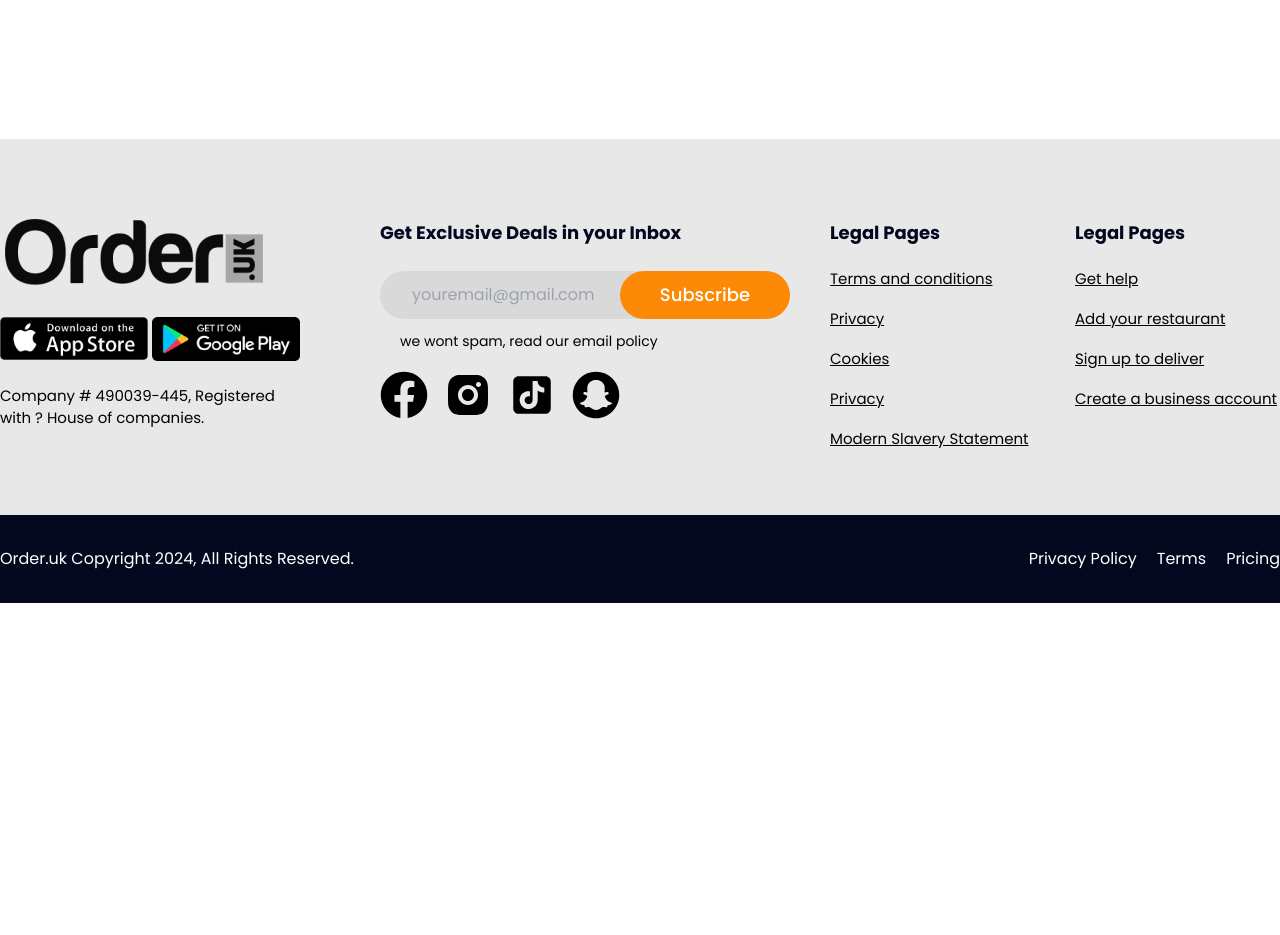
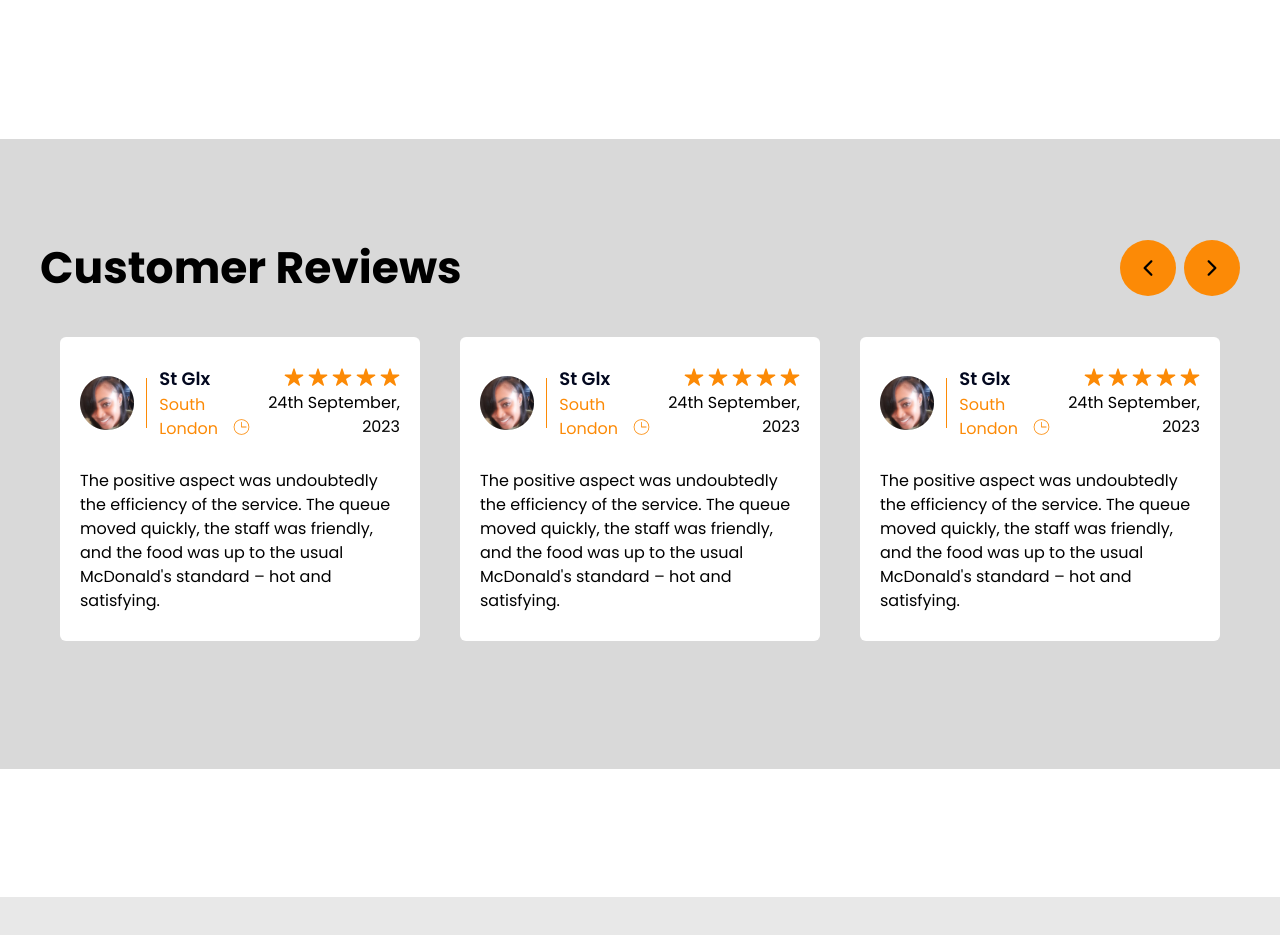
Before and after one commit to frontend-complex/food-ordering, a React (Vite) app: page /menu in a window 1280 px wide. Shown: the part 4700-5635 px from the top of the page. Before the commit the page ends 5303 px from the top, so only its background shows below. Built offline with nearby package versions, Linux system fonts and the light colour scheme; grey boxes are pictures that could not be loaded.

Commit message:
Add and update slider sectin in [Restaurent details page]

```diff
--- a/package.json
+++ b/package.json
@@ -16,6 +16,8 @@
     "react-dom": "^18.2.0",
     "react-icons": "^5.2.1",
     "react-router-dom": "^6.23.1",
+    "react-slick": "^0.30.2",
+    "slick-carousel": "^1.8.1",
     "sort-by": "^1.2.0"
   },
   "devDependencies": {
--- /dev/null
+++ b/src/components/RestaurentDetails/CustomerReview/ReviewCard/index.jsx
@@ -0,0 +1,45 @@
+import avatar from "../../../../assets/images/avatar/avatar.png";
+import { CiClock2 } from "react-icons/ci";
+import { IoStar } from "react-icons/io5";
+
+const ReviewCard = () => {
+  return (
+    <div className="bg-white p-7  px-5 ml-5 rounded-md">
+      {/* top */}
+      <div className="flex flex-row items-center justify-between">
+        <div className="flex flex-row items-center gap-3">
+          <img src={avatar} alt="" className="" />
+          <div className="w-[2px] bg-orange h-[50px]"></div>
+          <div className="">
+            <p className="text-lg font-semibold text-[#03081F]">St Glx</p>
+            <p className="text-base text-orange font-normal font-poppins">
+              South London
+            </p>
+          </div>
+        </div>
+        <div className="text-right">
+          <div className="flex flex-row gap-1 text-orange justify-end mb-1">
+            <IoStar className="text-xl" />
+            <IoStar className="text-xl" />
+            <IoStar className="text-xl" />
+            <IoStar className="text-xl" />
+            <IoStar className="text-xl" />
+          </div>
+          <div className="flex flex-row items-end gap-3">
+            <CiClock2 className="text-2xl text-orange" />
+            <p className="text-base font-normal text-black">
+              24th September, 2023
+            </p>
+          </div>
+        </div>
+      </div>
+      {/* content */}
+      <p className="text-base font-normal max-w-md mt-7">
+        The positive aspect was undoubtedly the efficiency of the service. The
+        queue moved quickly, the staff was friendly, and the food was up to the
+        usual McDonald's standard – hot and satisfying.
+      </p>
+    </div>
+  );
+};
+export default ReviewCard;
--- /dev/null
+++ b/src/components/RestaurentDetails/CustomerReview/index.jsx
@@ -0,0 +1,66 @@
+import { IoIosArrowBack } from "react-icons/io";
+import customerReviewData from "../../../constants/customerReview.constant";
+import ReviewCard from "./ReviewCard";
+import "slick-carousel/slick/slick.css";
+import "slick-carousel/slick/slick-theme.css";
+import Slider from "react-slick";
+import { useRef } from "react";
+
+const CustomerReview = () => {
+  let sliderRef = useRef(null);
+  const next = () => {
+    sliderRef.slickNext();
+  };
+  const previous = () => {
+    sliderRef.slickPrev();
+  };
+  var settings = {
+    dots: false,
+    infinite: true,
+    arrows: false,
+    speed: 500,
+    slidesToShow: 3,
+    slidesToScroll: 1,
+    slickPrev: ".previous",
+  };
+  return (
+    <section className="bg-[#D9D9D9] font-poppins pt-24 pb-32 mb-32 px-10">
+      {/* Heading */}
+      <div className="flex flex-row items-center justify-between">
+        {/* left */}
+        <h1 className="text-black text-[44px] font-bold">Customer Reviews</h1>
+        {/* right */}
+        <div className=" flex flex-row gap-2">
+          <button
+            onClick={previous}
+            className="  bg-orange p-4 rounded-full previous"
+          >
+            <IoIosArrowBack className="text-2xl " />
+          </button>
+          <button
+            onClick={next}
+            className="rotate-180 bg-orange p-4 rounded-full"
+          >
+            <IoIosArrowBack className="text-2xl next" />
+          </button>
+        </div>
+      </div>
+      {/* slider container */}
+      <Slider
+        ref={(slider) => {
+          sliderRef = slider;
+        }}
+        {...settings}
+        className=" -translate-x-5 mt-9"
+      >
+        {/* slider card 1 */}
+        {customerReviewData?.map((review) => (
+          <div className="bg-[#D9D9D9]  pl-5" key={review?.id}>
+            <ReviewCard />
+          </div>
+        ))}
+      </Slider>
+    </section>
+  );
+};
+export default CustomerReview;
--- /dev/null
+++ b/src/constants/customerReview.constant.js
@@ -0,0 +1,31 @@
+const customerReviewData = [
+  {
+    id: 1,
+    name: "St Glx",
+    location: "South London",
+    review:
+      "The positive aspect was undoubtedly the efficiency of the service. The queue moved quickly, the staff was friendly, and the food was up to the usual McDonald's standard – hot and satisfying.",
+    date: "24th September, 2023",
+    star: 5,
+  },
+  {
+    id: 2,
+    name: "St Glx",
+    location: "South London",
+    review:
+      "The positive aspect was undoubtedly the efficiency of the service. The queue moved quickly, the staff was friendly, and the food was up to the usual McDonald's standard – hot and satisfying.",
+    date: "24th September, 2023",
+    star: 5,
+  },
+  {
+    id: 3,
+    name: "St Glx",
+    location: "South London",
+    review:
+      "The positive aspect was undoubtedly the efficiency of the service. The queue moved quickly, the staff was friendly, and the food was up to the usual McDonald's standard – hot and satisfying.",
+    date: "24th September, 2023",
+    star: 5,
+  },
+];
+
+export default customerReviewData;
--- a/src/pages/RestaurentDetails/index.jsx
+++ b/src/pages/RestaurentDetails/index.jsx
@@ -1,6 +1,7 @@
 import PopularRestaurant from "../../components/Home/PopularRestaurent";
 import Banner from "../../components/RestaurentDetails/Banner";
 import CategoryRestaurent from "../../components/RestaurentDetails/CategoryRestaurent";
+import CustomerReview from "../../components/RestaurentDetails/CustomerReview";
 import FoodCategory from "../../components/RestaurentDetails/FoodCategory";
 import Information from "../../components/RestaurentDetails/Information";
 import Map from "../../components/RestaurentDetails/Map";
@@ -16,6 +17,7 @@
       <CategoryRestaurent />
       <Information />
       <Map />
+      <CustomerReview />
       {/* <div className="mb-32">
         <PopularRestaurant title={"Similar Restaurants"} />
       </div> */}
```
Also changed, not shown: 1 other file (tests, documents, lock files or other folders).
